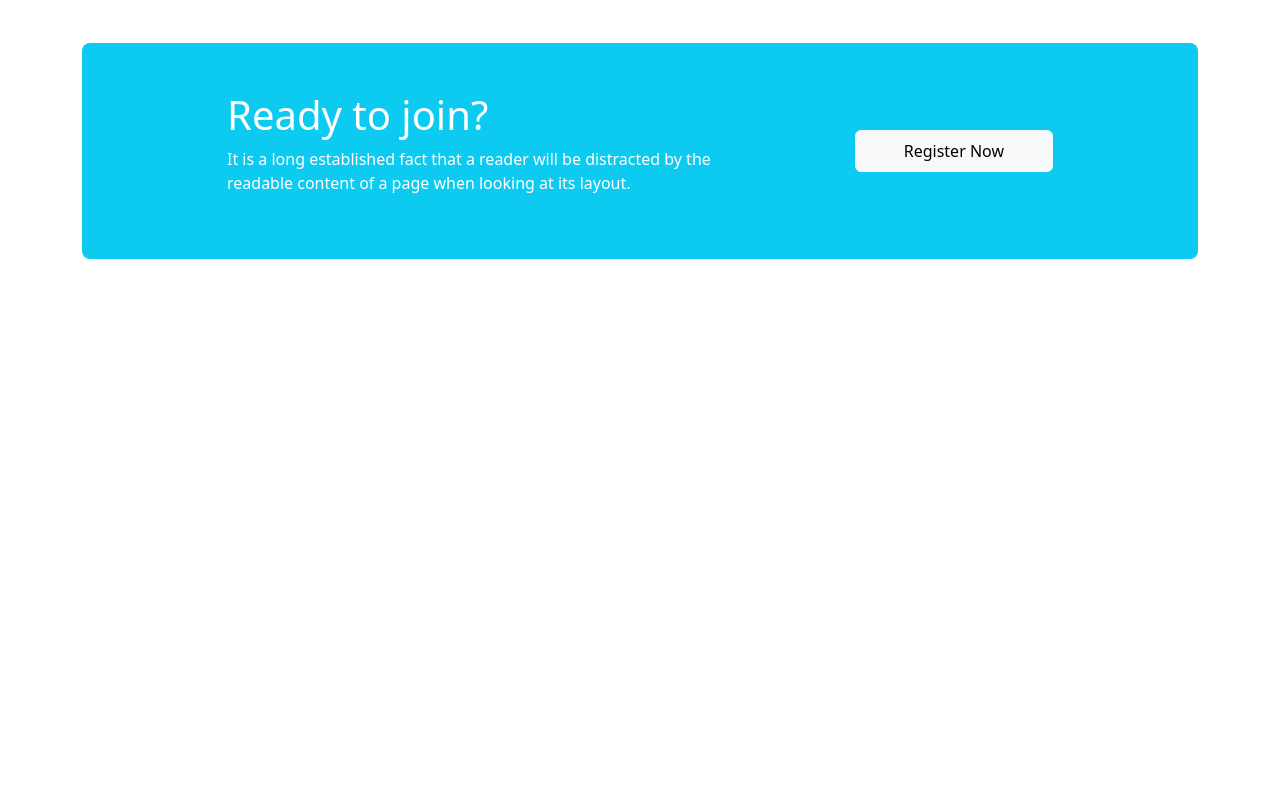
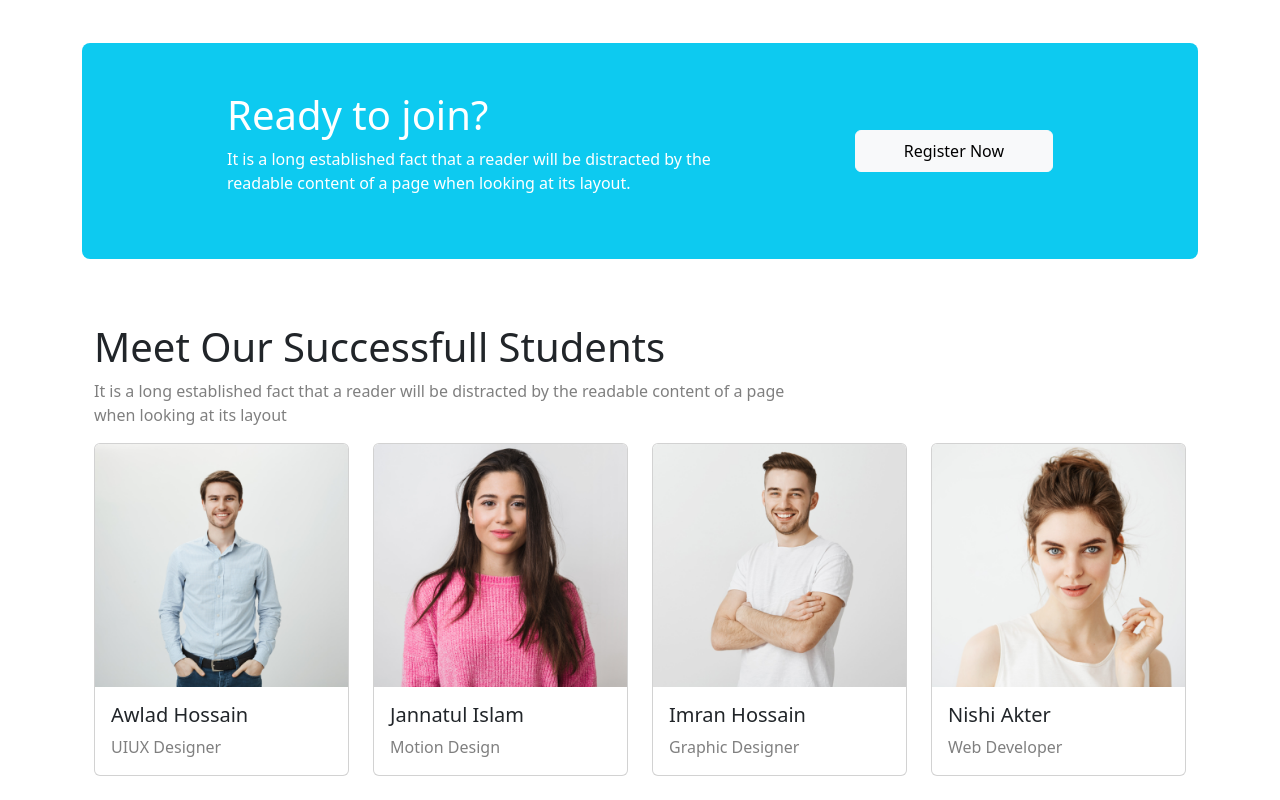
Before and after one commit to MirRiyadh/assignment-three, a plain HTML site: page index.html in a window 1280 px wide. Shown: the part 2291-3091 px from the top of the page. Before the commit the page ends 2574 px from the top, so only its background shows below. Drawn offline with nearby package versions, Linux system fonts and the light colour scheme.

Commit message:
student part added

```diff
--- a/index.html
+++ b/index.html
@@ -328,7 +328,7 @@
       </section>
 
       <!-- Ready to join -->
-      <section class="container py-4 px-4">
+      <section class="container p-4">
         <div class="row bg-info p-5 rounded-3 d-flex justify-content-center align-items-center">
           <div class="col-12 col-lg-6 ">
             <div class="text-center text-lg-start">
@@ -383,6 +383,55 @@
         </div>
       </section>
 
+      <!-- Successfull Students -->
+        <section class="container p-4 mt-3 ">
+          <div class="row">
+             <div class="col-12 col-lg-8 text-center text-lg-start">
+              <h1>Meet Our Successfull Students</h1>
+              <p class="text-black-50">It is a long established fact that a reader will be distracted by the readable content of a page when looking at its layout</p>
+             </div>
+          </div>
+
+          <div class="row row-cols-1 row-cols-md-2 row-cols-lg-4 g-4">
+            <div class="col">
+              <div class="card h-100">
+                <img src="/images/student/student-1.png" class="card-img-top" alt="student-1">
+                <div class="card-body">
+                  <h5 class="card-title">Awlad Hossain</h5>
+                  <p class="card-text text-black-50">UIUX Designer</p>
+                </div>
+              </div>
+            </div>
+            <div class="col">
+              <div class="card h-100">
+                <img src="/images/student/student-2.png" class="card-img-top" alt="student-2">
+                <div class="card-body">
+                  <h5 class="card-title">Jannatul Islam</h5>
+                  <p class="card-text text-black-50">Motion Design</p>
+                </div>
+              </div>
+            </div>
+            <div class="col">
+              <div class="card h-100">
+                <img src="/images/student/student-3.png" class="card-img-top" alt="student-3">
+                <div class="card-body">
+                  <h5 class="card-title">Imran Hossain</h5>
+                  <p class="card-text text-black-50">Graphic Designer</p>
+                </div>
+              </div>
+            </div>
+            <div class="col">
+              <div class="card h-100">
+                <img src="/images/student/student-4.png" class="card-img-top" alt="student-4">
+                <div class="card-body">
+                  <h5 class="card-title">Nishi Akter</h5>
+                  <p class="card-text text-black-50">Web Developer</p>
+                </div>
+              </div>
+            </div>
+          </div>
+
+        </section>
 
     </main>
 
```
